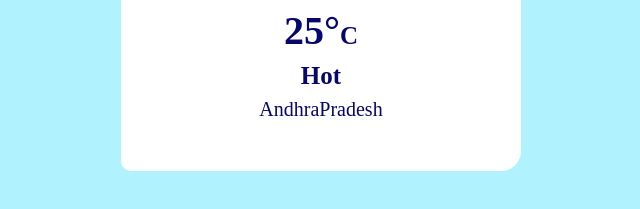
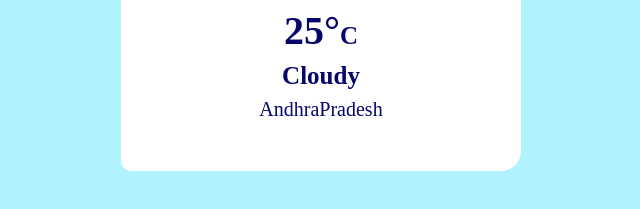
Before and after one commit to M-Ankitha/Weather-App, a plain HTML site: page index.html in a window 1280 px wide. Shown: the part 295-504 px from the top of the page, 319-959 px from the left. Drawn offline with Linux system fonts and the light colour scheme.

Commit message:
Update index.html

```diff
--- a/index.html
+++ b/index.html
@@ -21,7 +21,7 @@
         <div class="info">
             <img src="cloud.png" id="icon" >
             <div class="temp"><span id="temp-value">25</span><span id="unit">&#176</span><span id="c">C</span> </div>
-            <div id="weather-desc">Hot</div>
+            <div id="weather-desc">Cloudy</div>
             <div id="location">AndhraPradesh</div>
         </div>
     </div>
```
